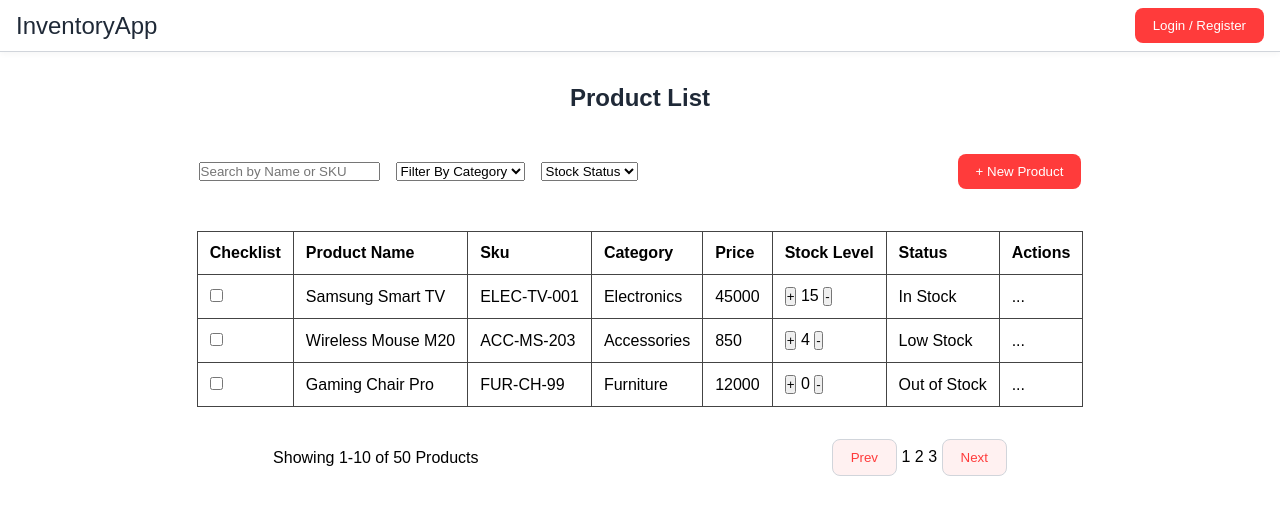
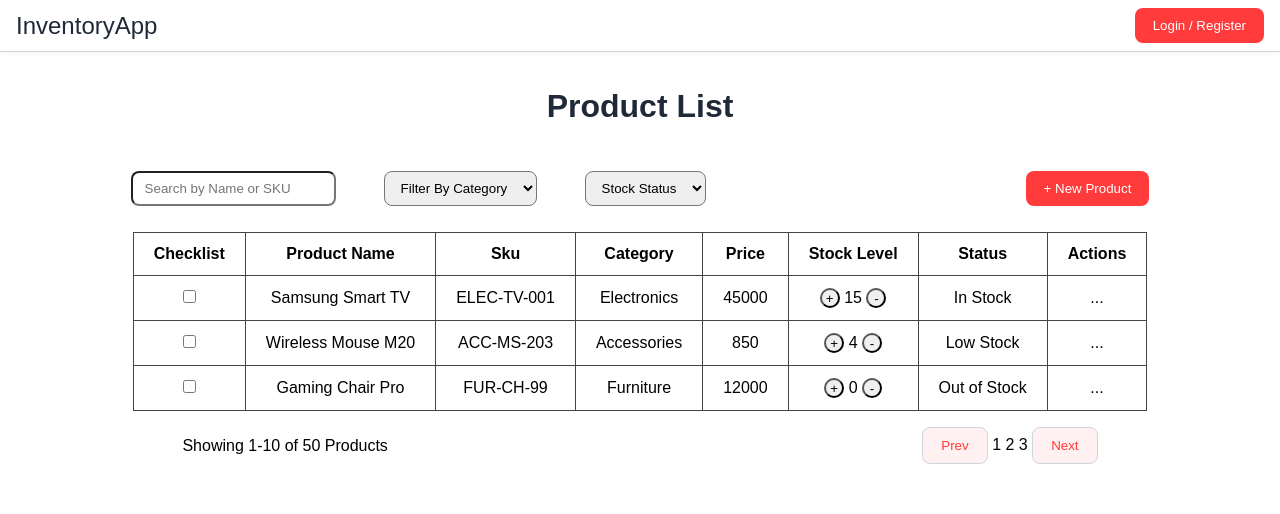
Before and after one commit to eng-ankit-mishra/inventory-management-system, a React (Vite) app in the folder frontend/: page /products in a window 1280 px wide. Shown: the top 514 px of the page. Built offline with nearby package versions, Linux system fonts and the light colour scheme.

Commit message:
updated the styling of product page

```diff
--- a/frontend/src/App.css
+++ b/frontend/src/App.css
@@ -10,6 +10,7 @@
     padding: 8px 16px;
 }
 .navbar a {
+    cursor: pointer;
     color: #1f2937;
     font-weight: 500;
 }
@@ -211,7 +212,12 @@
     display: flex;
     flex-direction: column;
     align-items: center;
-    gap: 2rem;
+    gap: 1rem;
+}
+
+.product-heading{
+    font-size: 2rem;
+    padding: 20px 0;
 }
 
 .product-table{
@@ -222,14 +228,20 @@
 .product-table th,
 .product-table td {
     border: 1px solid #444;
-    padding: 12px;
-    text-align: left;
+    padding: 12px 20px;
+    text-align: center;
     vertical-align: middle;
 }
 
 .table-data{
     text-align: center;
 
+}
+
+.btn-action{
+    width: 20px;
+    height: 20px;
+    border-radius: 50%;
 }
 
 .product-controller{
@@ -245,7 +257,22 @@
 .product-controller-selector{
     display: flex;
     flex-direction: row;
-    gap: 1rem;
+    gap: 3rem;
+}
+
+.search{
+    padding: 8px 12px;
+    border-radius: 8px ;
+}
+
+.category-selector{
+    padding: 8px 12px;
+    border-radius: 8px;
+}
+
+.stock-selector{
+    padding: 8px 12px;
+    border-radius: 8px;
 }
 
 .pagination{
@@ -254,7 +281,7 @@
     flex-direction: row;
     align-items: center;
     justify-content: space-evenly;
-    gap: 5rem;
+    gap: 22rem;
 }
 
 .login-page{
```
